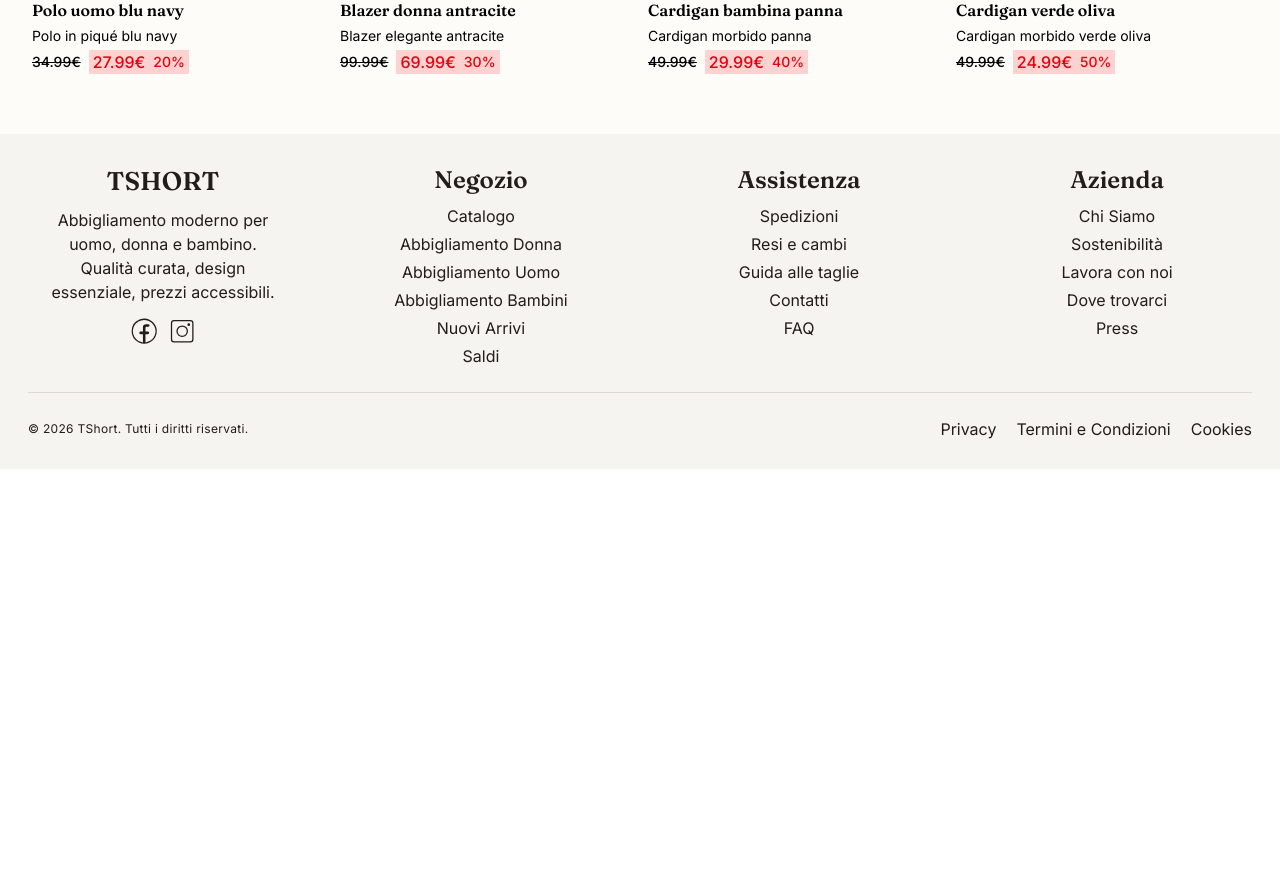
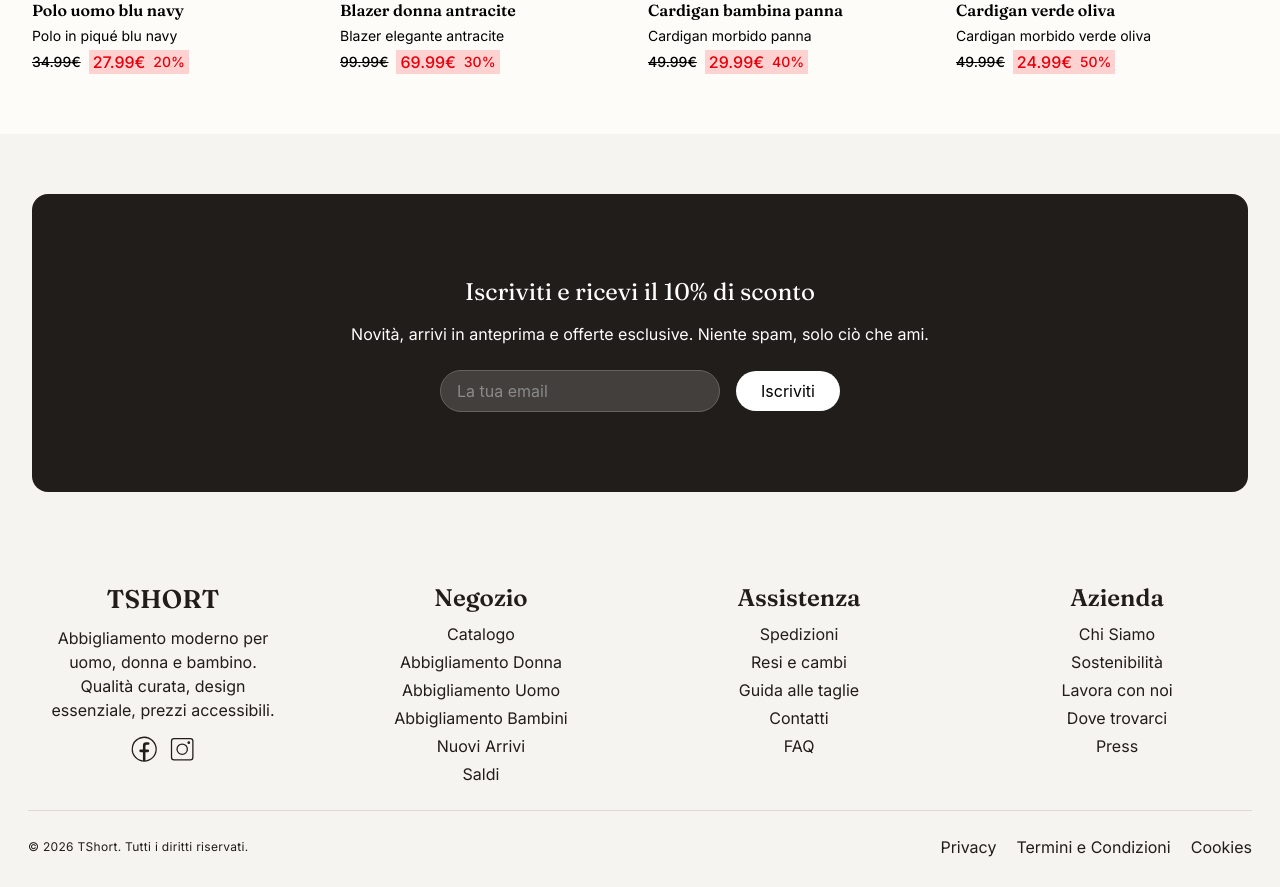
Before and after one commit to santie96/TShort, a React (Vite) app: page / in a window 1280 px wide. Shown: the part 3221-4108 px from the top of the page. Before the commit the page ends 3690 px from the top, so only its background shows below. Built offline with nearby package versions, Linux system fonts and the light colour scheme.

Commit message:
feature/iscrivitirisparmia

```diff
--- a/src/component/pages/Home.jsx
+++ b/src/component/pages/Home.jsx
@@ -3,6 +3,7 @@ import WidgetCategorie from "../ui/WidgetCategorie";
 import WidgetNuoviArrivi from "../ui/WidgetNuoviArrivi";
 import BannerSaldiEstivi from "../ui/BannerSaldiEstivi";
 import WidgetSaldi from "../ui/WidgetSaldi";
+import IscrivitiRisparmia from "../ui/IscrivtiRisparmia";
 
 
 
@@ -15,6 +16,7 @@ function Home() {
       <WidgetNuoviArrivi />
       <BannerSaldiEstivi />
       <WidgetSaldi />
+      <IscrivitiRisparmia />
 
 
 
--- /dev/null
+++ b/src/component/ui/IscrivtiRisparmia.jsx
@@ -0,0 +1,26 @@
+
+
+function IscrivitiRisparmia() {
+    return (
+        <>
+
+            <div className="bg-[#F6F4F0]">
+                <div className="mx-auto max-w-7xl px-4 py-10 sm:px-6 lg:px-8 lg:py-15">
+                    <div className="w-full bg-[#211D1A] text-white px-6 py-20  rounded-2xl">
+                        <div className="flex flex-col items-center text-center gap-3 mb-6 text-balance">
+                            <h2 className="text-title-size font-title">Iscriviti e ricevi il 10% di sconto</h2>
+                            <p className="font-text">Novità, arrivi in anteprima e offerte esclusive. Niente spam, solo ciò che ami.</p>
+                        </div>
+                        <div className="w-full max-w-md mx-auto flex flex-col items-center justify-center text-balance gap-4 px-6 md:flex-row">
+                            <input type="text" placeholder="La tua email" className="bg-white/15 border border-[#66635F] text-gray-300 rounded-3xl w-full py-2 px-4  md:w-70" />
+                            <button className="bg-white text-black rounded-3xl py-2 w-full md:w-30">Iscriviti</button>
+                        </div>
+                    </div>
+                </div>
+            </div>
+
+        </>
+    )
+}
+
+export default IscrivitiRisparmia
```
